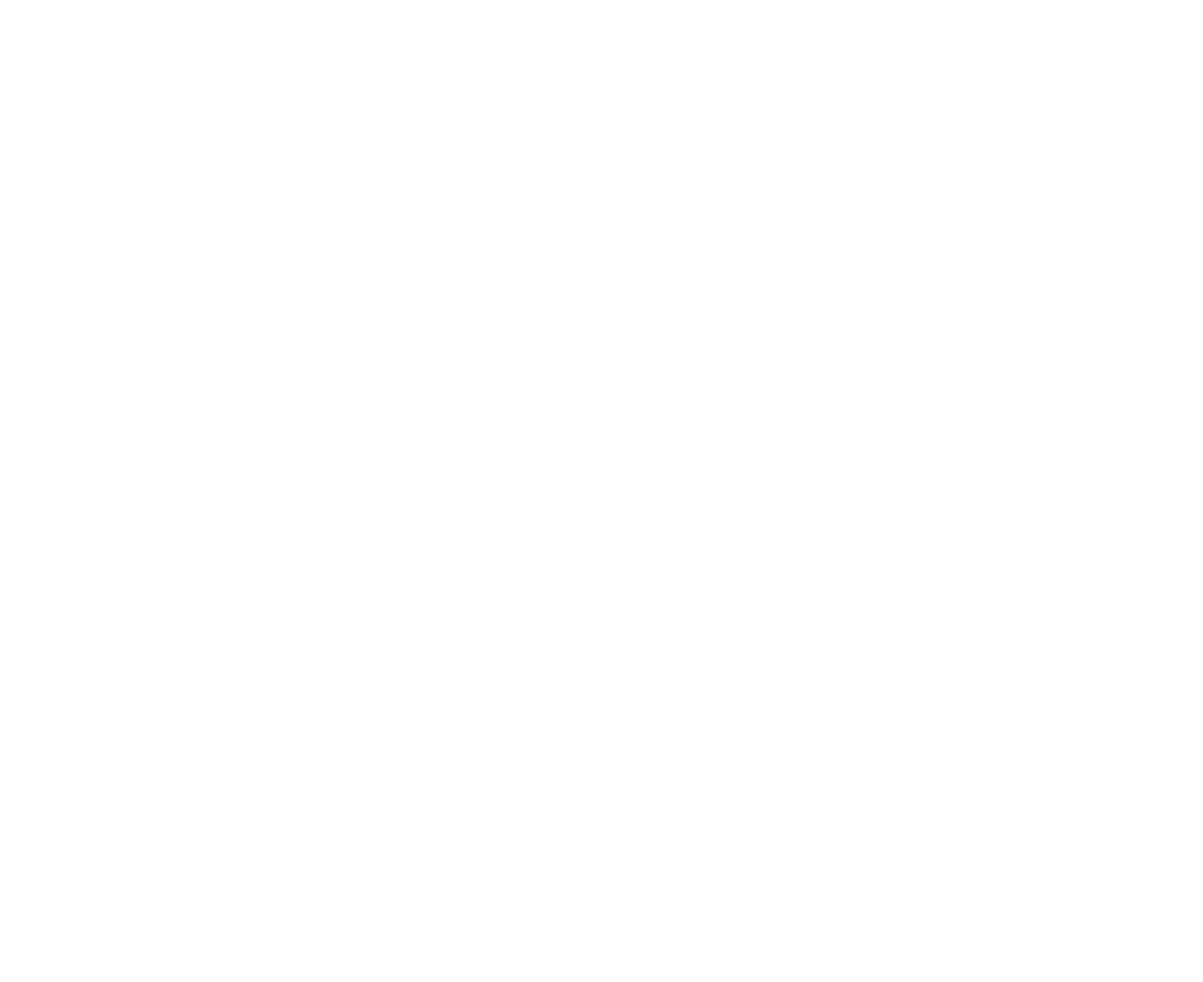
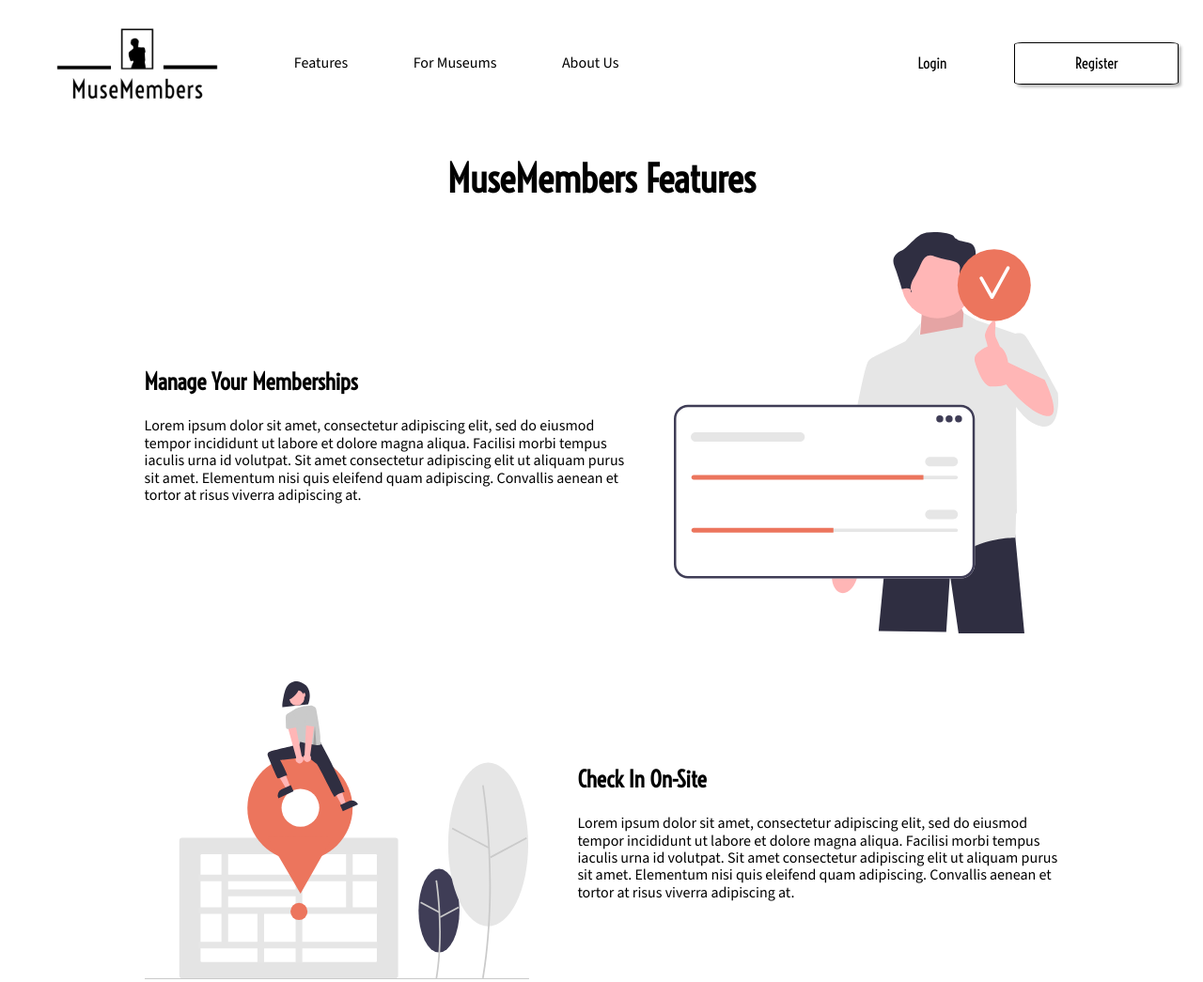
Before and after one commit to katieleebrown/MuseMembers, a plain HTML site: page features.html in a window 1280 px wide. Shown: the top 1045 px of the page at 94% size. Before the commit the page ends 800 px from the top, so only its background shows below. Drawn offline with nearby package versions, Linux system fonts and the light colour scheme.

Commit message:
favicon added, html and css for features page

```diff
--- /dev/null
+++ b/css/featureStyle.css
@@ -0,0 +1,100 @@
+/******************************************
+/* LAYOUT
+/*******************************************/
+main {
+    width: 85%;
+    margin: auto;
+    display: flex;
+    flex-direction: column;
+    align-items: center;
+}
+
+h2 {
+    font-size: 2.5em;
+}
+
+h3 {
+    font-size: 1.5em;
+}
+
+.feature {
+    display: flex;
+    flex-direction: column;
+    align-items: center;
+    padding-bottom: 10%;
+}
+
+.featureImage,
+.featureText {
+    width: 90%;
+    height: auto;
+    margin: auto;
+}
+
+/******************************************
+/* MEDIA STYLES
+/*******************************************/
+@media screen and (min-width: 800px) {
+    main {
+        width: 90%;
+    }
+
+    .reverseRow {
+        flex-direction: row-reverse;
+    }
+
+    .standardRow {
+        flex-direction: row;
+    }
+
+    .feature {
+        justify-content: space-between;
+    }
+
+    .featureImage,
+    .featureText {
+        width: 40%;
+    }
+}
+
+@media screen and (min-width: 1000px) {
+    main {
+        width: 85%;
+    }
+
+    .feature {
+        padding-bottom: 8%;
+    }
+
+    .featureImage {
+        width: 40%;
+        max-height: 450px;
+    }
+
+    .featureText {
+        width: 50%;
+    }
+}
+
+@media screen and (min-width: 1200px) {
+    main {
+        width: 80%;
+        padding-bottom: 3%;
+    }
+
+    .feature {
+        padding-bottom: 5%;
+    }
+}
+
+@media screen and (min-width: 1400px) {
+    .feature {
+        padding-bottom: 3%;
+    }
+}
+
+@media screen and (min-width: 1600px) {
+    .feature {
+        padding: 0%;
+    }
+}
--- a/features.html
+++ b/features.html
@@ -0,0 +1,137 @@
+<!DOCTYPE html>
+<html lang="en">
+
+<head>
+    <meta charset="utf-8">
+    <meta name="description"
+        content="MuseMembers is a museum and cultural institution membership management system. Designed to give users more access to institutions and increase membership retention and museum visits.">
+    <meta name="keywords" content="museum membership, membership management, crm">
+    <meta name="viewport" content="width=device-width, initial-scale=1">
+
+    <title>MuseMembers Features</title>
+
+    <!-- CSS Files -->
+    <link rel="stylesheet" href="css/normalize.css">
+    <link rel="stylesheet" href="css/style.css">
+    <link rel="stylesheet" href="css/featureStyle.css">
+
+    <!-- Fonts & Icons -->
+    <link
+        href="https://fonts.googleapis.com/css2?family=Source+Sans+3:ital,wght@0,300;0,400;0,500;0,600;0,700;1,400&family=Voltaire&display=swap"
+        rel="stylesheet">
+    <link rel="icon" href="/images/BlackArtLogoMini.png">
+    <script src="https://kit.fontawesome.com/8745b435ef.js" crossorigin="anonymous"></script>
+</head>
+
+<body>
+    <header>
+        <!-- Header for Mobile Views -->
+        <section id="mobileHeader">
+            <img src="/images/MuseMembersFullLogoBlack.png"
+                alt="MuseMembers Logo, bold text with a museum bust illustration">
+            <section class="buttonHolder">
+                <button id="loginButton" class="whiteDecorButton button voltaire">Login</button>
+                <button id="registerButton" class="whiteDecorButton button voltaire">Register</button>
+            </section>
+        </section>
+
+        <!-- Header for desktop views, hidden by default -->
+        <section id="desktopHeader" class="hidden">
+            <section id="headerLeft">
+                <img src="/images/MuseMembersFullLogoBlack.png"
+                    alt="MuseMembers Logo, bold text with a museum bust illustration">
+                <nav>
+                    <a href="/features.html">Features</a>
+                    <a href="/museums.html">For Museums</a>
+                    <a href="/about.html">About Us</a>
+                </nav>
+            </section>
+
+            <section id="headerRight">
+                <button id="loginButton" class="noDecorButton button voltaire">Login</button>
+                <button id="registerButton" class="whiteDecorButton button voltaire">Register</button>
+            </section>
+        </section>
+    </header>
+
+    <main>
+        <h2>MuseMembers Features</h2>
+        <section id="manageMemberships" class="feature reverseRow">
+            <img class="featureImage" src="/images/updateMemberDataUser.svg" alt="">
+            <section class="featureText">
+                <h3>Manage Your Memberships</h3>
+                <p>Lorem ipsum dolor sit amet, consectetur adipiscing elit, sed do eiusmod tempor incididunt ut labore
+                    et dolore magna aliqua. Facilisi morbi tempus iaculis urna id volutpat. Sit amet consectetur
+                    adipiscing elit ut aliquam purus sit amet. Elementum nisi quis eleifend quam adipiscing. Convallis
+                    aenean et tortor at risus viverra adipiscing at. </p>
+            </section>
+        </section>
+
+        <section id="checkIn" class="feature standardRow">
+            <img class="featureImage" src="/images/loactionCheckIn.svg"
+                alt="An illustration of a woman sitting on a location pin on top of a building map">
+            <section class="featureText">
+                <h3>Check In On-Site</h3>
+                <p>Lorem ipsum dolor sit amet, consectetur adipiscing elit, sed do eiusmod tempor incididunt ut labore
+                    et dolore magna aliqua. Facilisi morbi tempus iaculis urna id volutpat. Sit amet consectetur
+                    adipiscing elit ut aliquam purus sit amet. Elementum nisi quis eleifend quam adipiscing. Convallis
+                    aenean et tortor at risus viverra adipiscing at. </p>
+            </section>
+        </section>
+
+        <section id="museumUpdates" class="feature reverseRow">
+            <img class="featureImage" src="/images/museumUpdates.svg" alt="">
+            <section class="featureText">
+                <h3>Get Museum Updates</h3>
+                <p>Lorem ipsum dolor sit amet, consectetur adipiscing elit, sed do eiusmod tempor incididunt ut labore
+                    et dolore magna aliqua. Facilisi morbi tempus iaculis urna id volutpat. Sit amet consectetur
+                    adipiscing elit ut aliquam purus sit amet. Elementum nisi quis eleifend quam adipiscing. Convallis
+                    aenean et tortor at risus viverra adipiscing at. </p>
+            </section>
+        </section>
+
+    </main>
+
+    <footer>
+        <!-- Footer for mobile views -->
+        <nav id="mobileFooter">
+            <a href="/features.html">Features</a>
+            <a href="/museums.html">For Museums</a>
+            <a href="/about.html">About Us</a>
+        </nav>
+
+        <!-- Footer for desktop view, hidden by default -->
+        <section id="desktopFooter" class="hidden">
+            <img src="/images/BlackArtLogoMini.png">
+            <section class="footerLinks">
+                <section class="footerColumn">
+                    <h5>MuseMembers</h5>
+                    <a href="/features.html">Features</a>
+                    <a href="/about.html">About Us</a>
+                </section>
+
+                <section class="footerColumn">
+                    <h5>For Museums</h5>
+                    <a href="#">Interested in Joining</a>
+                    <a href="#">Current Institutions</a>
+                </section>
+
+                <section class="footerColumn">
+                    <h5>For Members</h5>
+                    <a href="#">Contact MuseMembers</a>
+                    <a href="#">Contact Your Institution</a>
+                </section>
+            </section>
+
+            <section id="mediaLinks">
+                <a href="https://github.com/katieleebrown/MuseMembers"><i class="fa-brands fa-github"></i></a>
+                <a href="mailto:katieleebrown19@gmail.com"><i class="fa-solid fa-envelope"></i></a>
+            </section>
+        </section>
+    </footer>
+
+    <!-- JS Files -->
+    <script type="text/javascript" src="js/main.js"></script>
+</body>
+
+</html>
```
Also changed, not shown: index.html (+1 -0 lines).
